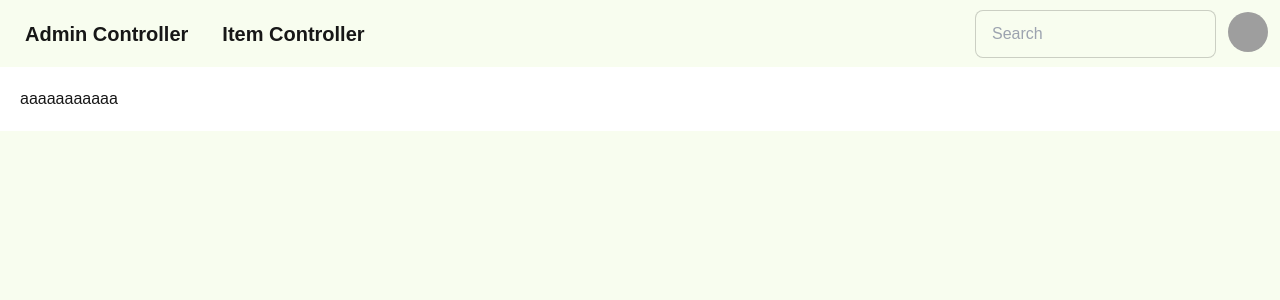
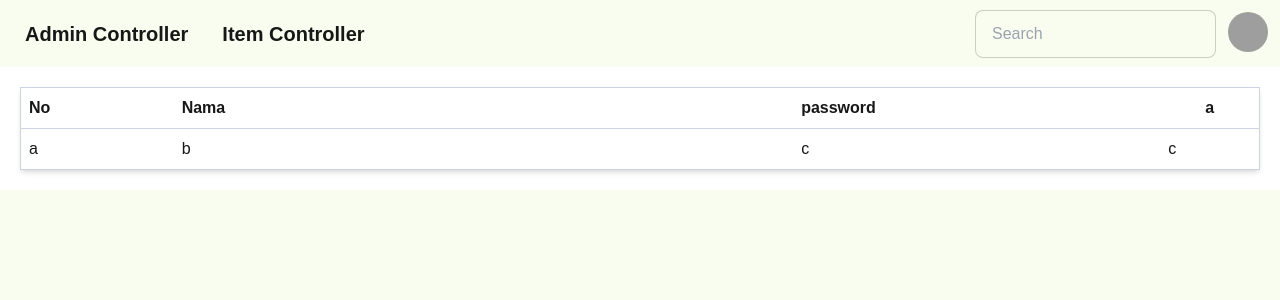
Before and after one commit to Deoca27/manusia-biasa, a Next.js app: page /admin in a window 1280 px wide. Shown: the top 300 px of the page. Built offline with nearby package versions, Linux system fonts and the light colour scheme; grey boxes are pictures that could not be loaded.

Commit message:
jhoshe: membuat judul tabel untuk tabel admin

```diff
--- a/app/admin/layout.tsx
+++ b/app/admin/layout.tsx
@@ -16,7 +16,7 @@ export default function RootLayout({
   children: React.ReactNode
 }) {
   return (
-    <html lang="en" data-theme="lemonade" >
+    <html lang="en" data-theme="lemonade">
       <body>
         {/* area header */}
         <header>
--- a/app/admin/page.tsx
+++ b/app/admin/page.tsx
@@ -1,12 +1,35 @@
-import { faUser } from "@fortawesome/free-regular-svg-icons";
-import { FontAwesomeIcon } from "@fortawesome/react-fontawesome";
-import Image from "next/image";
-import Link from "next/link";
+"use client";
 
 export default function AdminPage() {
   return (
     <>
-    aaaaaaaaaaa
+      <table className='w-full shadow-md '>
+        {/* judul tabel admin */}
+        <thead >
+          <tr className="border border-slate-300 ">
+            <th className='w-5% text-start p-2'>No</th>
+            <th className='w-1/2 text-start p-2'>Nama</th>
+            <th className='w-40% text-start p-2'>password</th>
+            <th className='w-5% text-center'>a</th>
+          </tr>
+        </thead>
+        <tbody>
+          <tr className="border border-slate-300 ">
+            <td className="p-2">
+              a
+            </td>
+            <td className="p-2">
+              b
+            </td>
+            <td className="p-2">
+              c
+            </td>
+            <td className="p-2 ">
+              c
+            </td>
+          </tr>
+        </tbody>
+      </table>
 
     </>
   );
--- a/app/layout.tsx
+++ b/app/layout.tsx
@@ -9,7 +9,7 @@ export default function RootLayout({
   children: React.ReactNode
 }) {
   return (
-    <html lang="en">
+    <html lang="en" data-theme="lemonade">
       <body>
         {children}
       </body>
```
